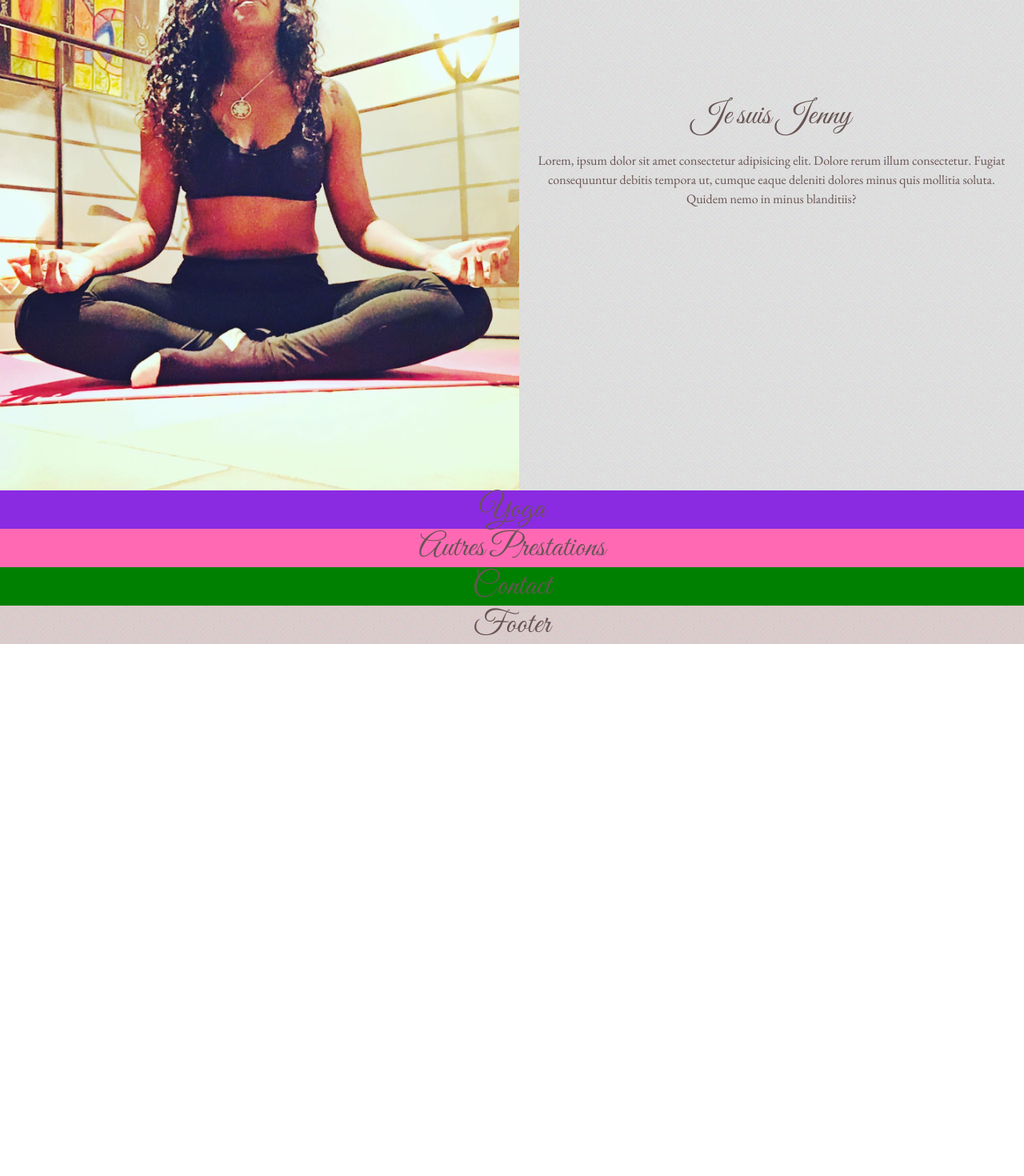
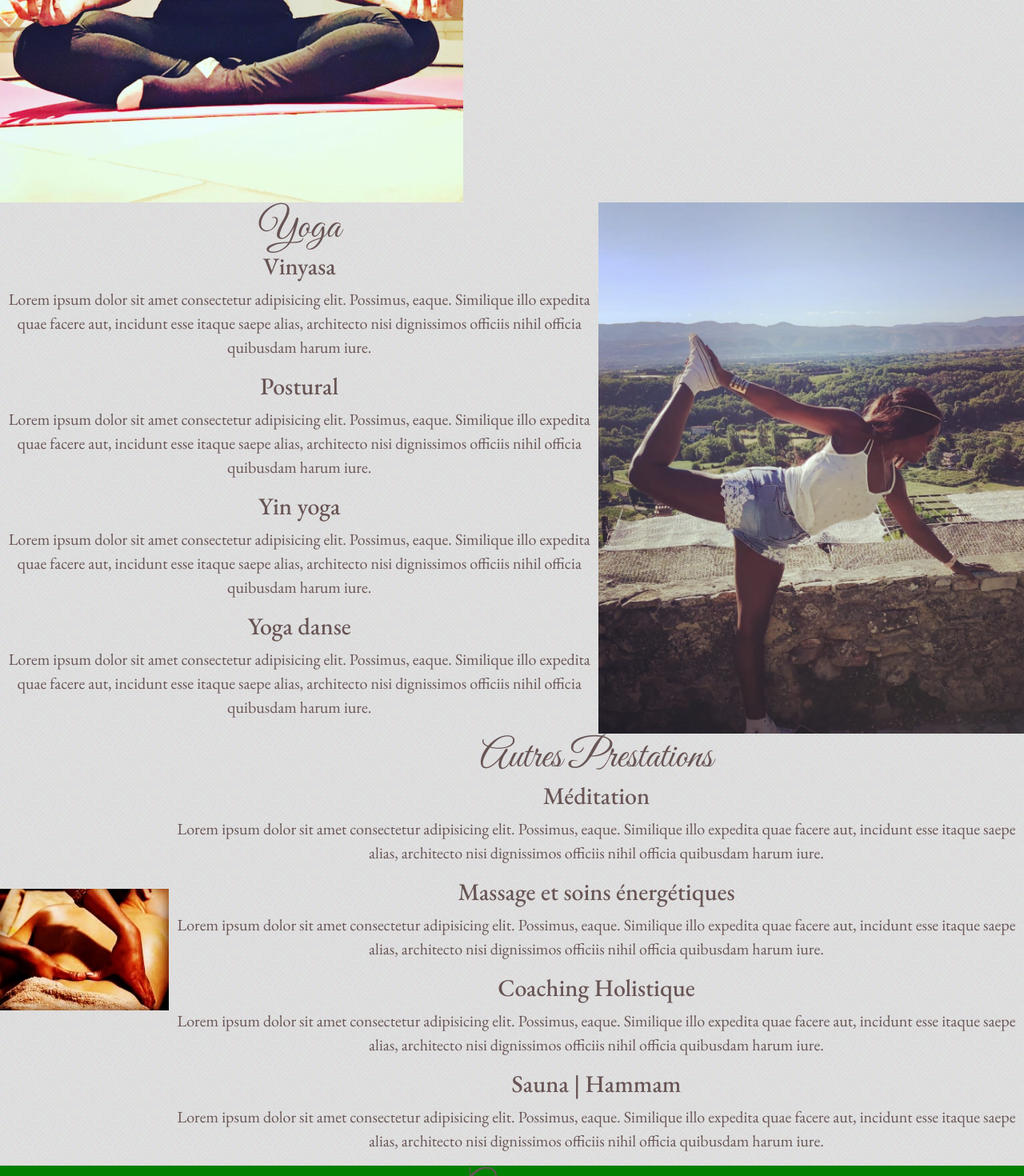
Before and after one commit to GeorginaMudditt/JennyYoga, a React (Vite) app: page / in a window 1280 px wide. Shown: the part 1220-2690 px from the top of the page at 80% size. Before the commit the page ends 2026 px from the top, so only its background shows below. Built offline with nearby package versions, Linux system fonts and the light colour scheme; a web font is replaced by a local one.

Commit message:
add content to yoga and autresprestations

```diff
--- a/src/App.css
+++ b/src/App.css
@@ -8,8 +8,18 @@
 h1 {
   margin: 0;
   font-family: "Great Vibes", cursive;
+  font-size: 50px;
+  color: #685454;
+}
+
+h2 {
+  font-family: "EB Garamond", serif;
+  font-size: 30px;
+  color: #685454;
 }
 
 p {
   font-family: "EB Garamond", serif;
+  font-size: 20px;
+  color: #685454;
 }
--- a/src/AutresPrestations.css
+++ b/src/AutresPrestations.css
@@ -1,3 +1,13 @@
 .AutresPrestations {
-  background-color: hotpink;
+  display: flex;
+  align-items: center;
+  justify-content: center;
 }
+
+.AutresPrestations .massage {
+  width: 100%;
+}
+
+.Jenny .jenny-intro-text {
+  padding: 20px;
+}
--- a/src/AutresPrestations.tsx
+++ b/src/AutresPrestations.tsx
@@ -1,11 +1,45 @@
 import "./App.css";
 import "./AutresPrestations.css";
+import massage from "./assets/massage.jpg";
 
 function AutresPrestations() {
   return (
     <>
       <div className="AutresPrestations">
-        <h1>Autres Prestations</h1>
+        <div className="massage-image">
+          <img className="massage" src={massage} alt="back massage" />
+        </div>
+        <div className="massage-text">
+          <h1>Autres Prestations</h1>
+          <h2>Méditation</h2>
+          <p>
+            Lorem ipsum dolor sit amet consectetur adipisicing elit. Possimus,
+            eaque. Similique illo expedita quae facere aut, incidunt esse itaque
+            saepe alias, architecto nisi dignissimos officiis nihil officia
+            quibusdam harum iure.
+          </p>
+          <h2>Massage et soins énergétiques</h2>
+          <p>
+            Lorem ipsum dolor sit amet consectetur adipisicing elit. Possimus,
+            eaque. Similique illo expedita quae facere aut, incidunt esse itaque
+            saepe alias, architecto nisi dignissimos officiis nihil officia
+            quibusdam harum iure.
+          </p>
+          <h2>Coaching Holistique</h2>
+          <p>
+            Lorem ipsum dolor sit amet consectetur adipisicing elit. Possimus,
+            eaque. Similique illo expedita quae facere aut, incidunt esse itaque
+            saepe alias, architecto nisi dignissimos officiis nihil officia
+            quibusdam harum iure.
+          </p>
+          <h2>Sauna | Hammam</h2>
+          <p>
+            Lorem ipsum dolor sit amet consectetur adipisicing elit. Possimus,
+            eaque. Similique illo expedita quae facere aut, incidunt esse itaque
+            saepe alias, architecto nisi dignissimos officiis nihil officia
+            quibusdam harum iure.
+          </p>
+        </div>
       </div>
     </>
   );
--- a/src/Intro.css
+++ b/src/Intro.css
@@ -19,5 +19,5 @@ h1 {
 }
 
 .Intro .heart-socks {
-  width: 70%;
+  width: 50%;
 }
--- a/src/Jenny.css
+++ b/src/Jenny.css
@@ -9,6 +9,5 @@
 }
 
 .Jenny .jenny-intro-text {
-  color: #685454;
   padding: 20px;
 }
--- a/src/Yoga.css
+++ b/src/Yoga.css
@@ -1,3 +1,13 @@
 .Yoga {
-  background-color: blueviolet;
+  display: flex;
+  align-items: center;
+  justify-content: center;
 }
+
+.Yoga .outside-yoga {
+  width: 100%;
+}
+
+.Jenny .jenny-intro-text {
+  padding: 20px;
+}
--- a/src/Yoga.tsx
+++ b/src/Yoga.tsx
@@ -1,11 +1,45 @@
 import "./App.css";
 import "./Yoga.css";
+import outside from "./assets/outside.jpg";
 
 function Yoga() {
   return (
     <>
       <div className="Yoga">
-        <h1>Yoga</h1>
+        <div className="yoga-text">
+          <h1>Yoga</h1>
+          <h2>Vinyasa</h2>
+          <p>
+            Lorem ipsum dolor sit amet consectetur adipisicing elit. Possimus,
+            eaque. Similique illo expedita quae facere aut, incidunt esse itaque
+            saepe alias, architecto nisi dignissimos officiis nihil officia
+            quibusdam harum iure.
+          </p>
+          <h2>Postural</h2>
+          <p>
+            Lorem ipsum dolor sit amet consectetur adipisicing elit. Possimus,
+            eaque. Similique illo expedita quae facere aut, incidunt esse itaque
+            saepe alias, architecto nisi dignissimos officiis nihil officia
+            quibusdam harum iure.
+          </p>
+          <h2>Yin yoga</h2>
+          <p>
+            Lorem ipsum dolor sit amet consectetur adipisicing elit. Possimus,
+            eaque. Similique illo expedita quae facere aut, incidunt esse itaque
+            saepe alias, architecto nisi dignissimos officiis nihil officia
+            quibusdam harum iure.
+          </p>
+          <h2>Yoga danse</h2>
+          <p>
+            Lorem ipsum dolor sit amet consectetur adipisicing elit. Possimus,
+            eaque. Similique illo expedita quae facere aut, incidunt esse itaque
+            saepe alias, architecto nisi dignissimos officiis nihil officia
+            quibusdam harum iure.
+          </p>
+        </div>
+        <div className="yoga-image">
+          <img className="outside-yoga" src={outside} alt="outside yoga" />
+        </div>
       </div>
     </>
   );
```
Also changed, not shown: src/assets/massage.jpg (added), src/assets/outside.jpg (added).
